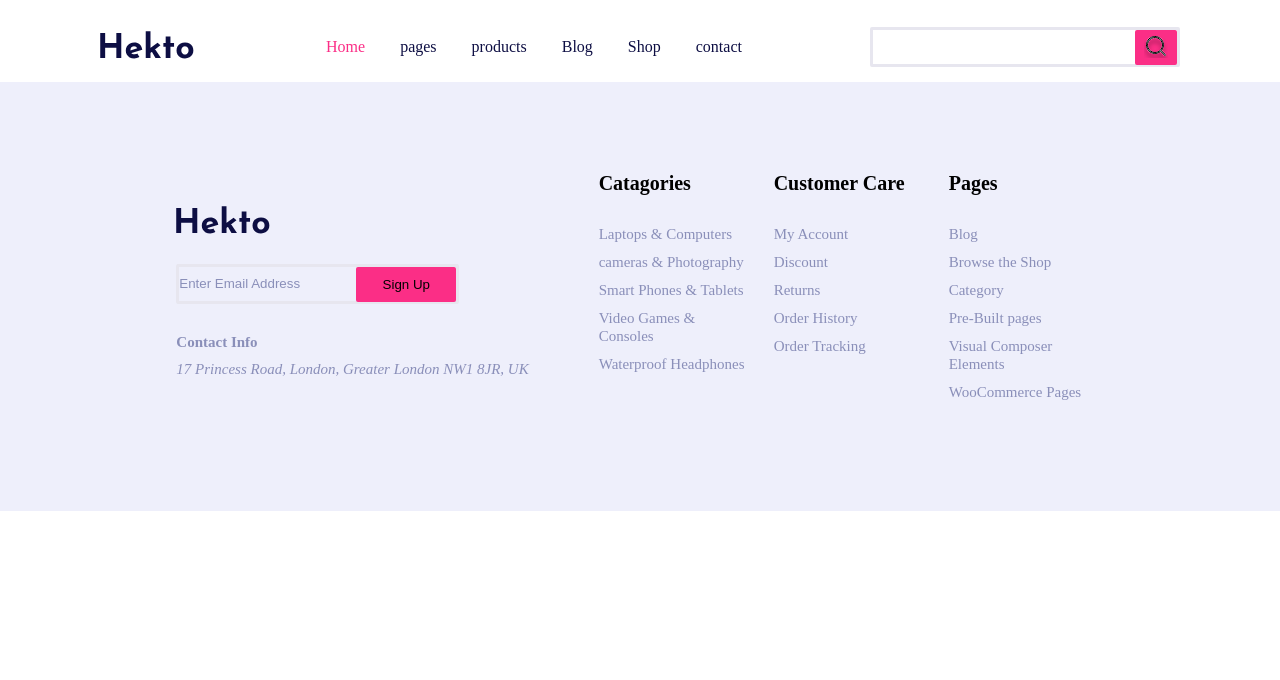
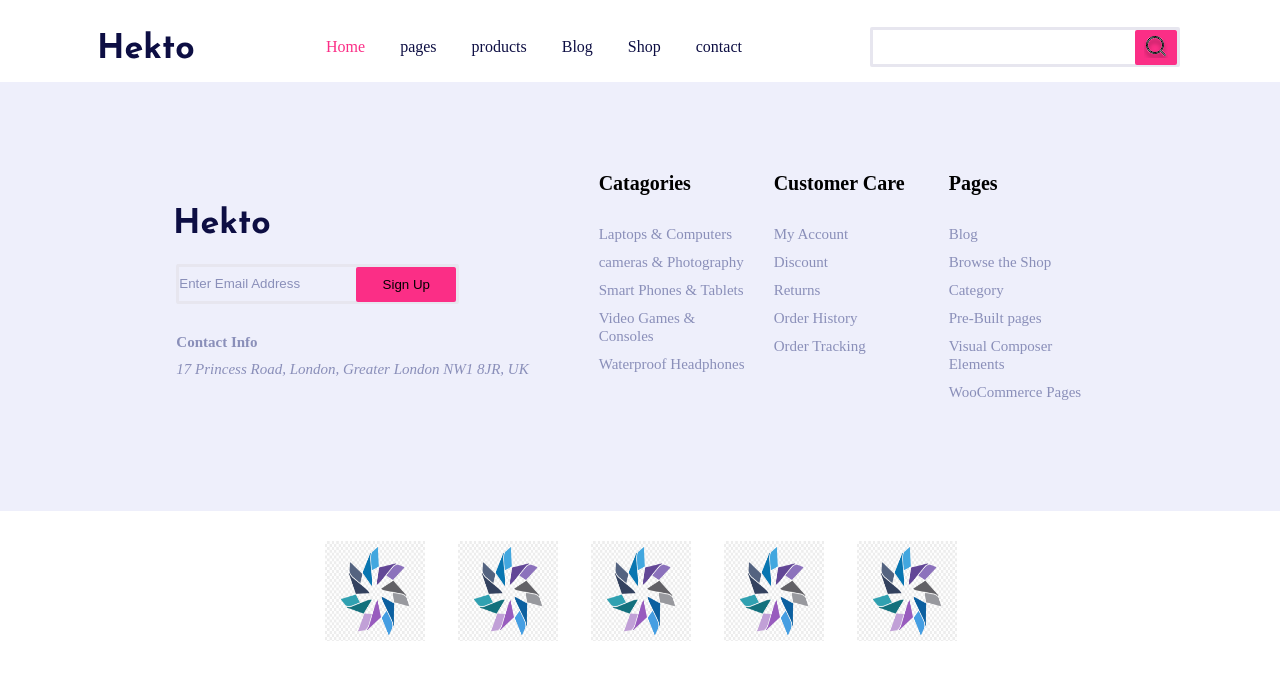
Before and after one commit to rawan-fraihat/hekto, a plain HTML site: page index.html in a window 1280 px wide. Drawn offline with Linux system fonts and the light colour scheme.

Commit message:
create clients section

```diff
--- a/assets/base.css
+++ b/assets/base.css
@@ -11,6 +11,7 @@ a{
     margin:auto;
 }
 .container{
+    display: flex;
 width:calc(100% - 320px);
 justify-content: center;
 }
@@ -105,3 +106,21 @@ border: none;
     flex-direction: column;
     align-items: flex-start;
 }
+.padding-top1{
+padding-top: 5px;
+}
+.padding-top2{
+padding-top: 10px;
+}
+.padding-top3{
+padding-top: 15px;
+}
+.padding-top4{
+padding-top: 20px;
+}
+.padding-top5{
+padding-top: 25px;
+}
+.padding-top6{
+padding-top: 30px;
+}
--- a/assets/main.css
+++ b/assets/main.css
@@ -135,3 +135,16 @@ margin-bottom:10px;
     text-align: center;
  }
 }
+/*end footer*/
+/*start clients*/
+.clients {
+    display: flex;
+    flex-wrap: wrap;
+    justify-content: center;
+}
+.clients img{
+    width:100px;
+    height: 100px;
+}
+
+/*end clients*/
--- a/index.html
+++ b/index.html
@@ -85,5 +85,29 @@
         </div>
     </div>
     </footer>
+    <main>
+    <section class="clients padding-top6">
+        <div class="container">
+            <div class="row gap7">
+                <div class="logo">
+                    <img src="./img/logo.png"/>
+                </div>
+                <div class="logo">
+                    <img src="./img/logo.png"/>
+                </div>
+                <div class="logo">
+                    <img src="./img/logo.png"/>
+                </div>
+                <div class="logo">
+                    <img src="./img/logo.png"/>
+                </div>
+                <div class="logo">
+                    <img src="./img/logo.png"/>
+                </div>
+            </div>
+
+        </div>
+    </section>
+    </main>
 </body>
 </html>
```
Also changed, not shown: img/logo.png (added).
